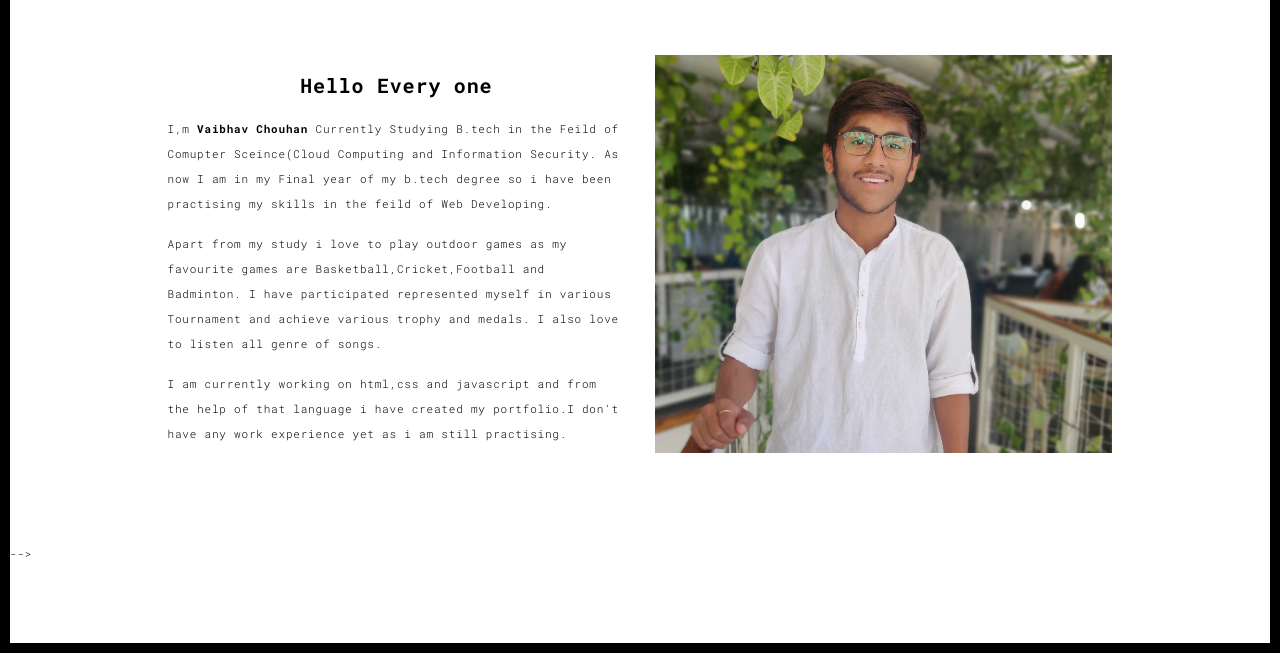
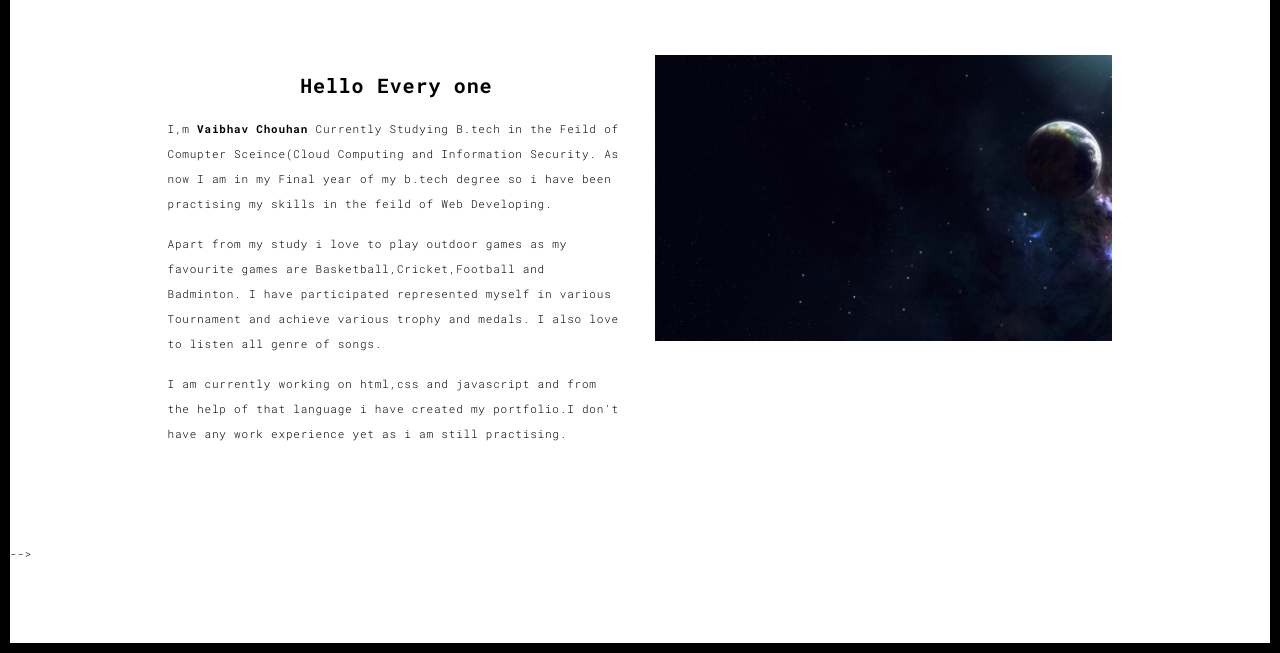
Before and after one commit to vaibhav1402/vaibhav1402.github.io, a plain HTML site: page about.html in a window 1280 px wide. Shown: the part 147-800 px from the top of the page. Drawn offline with Linux system fonts and the light colour scheme; files whose address does not match are found by name.

Commit message:
Update about.html

```diff
--- a/about.html
+++ b/about.html
@@ -72,7 +72,7 @@
                   </p>
                 </div>
                 <div class="col-xs-12 col-md-6">
-                  <img src="C:\Users\Vaibhav\Desktop\MyWebpages\Universe\univers\assets\images\profile.jpg" class="img-responsive" alt="">
+                  <img src="./assets/images/background.jpg" class="img-responsive" alt="">
                 </div>
               </div>
             </div>
```
